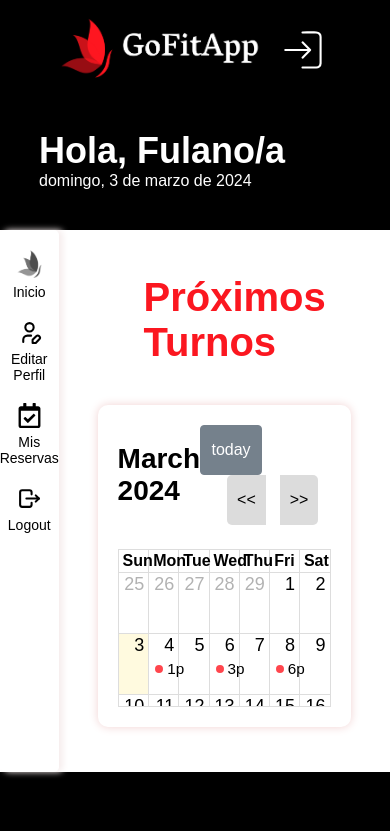
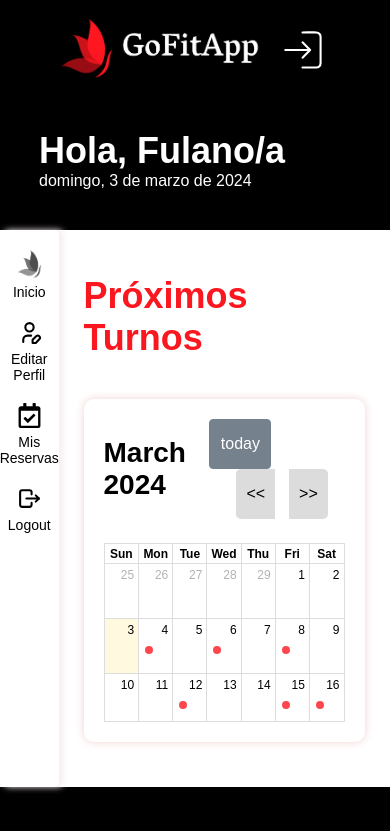
Before and after one commit to Alex420s/C16-74-n-python, a React (Create React App) app in the folder frontend/: page /profesional in a window 390 px wide. Shown: the top 831 px of the page. Built offline with nearby package versions, Linux system fonts and the light colour scheme; the HTML template or start-up script is replaced by a standard one.

Commit message:
profesional responsivo

```diff
--- a/frontend/src/App.js
+++ b/frontend/src/App.js
@@ -24,7 +24,7 @@ function App() {
           <Route path="/nuevo-usuario" element={<User />} />
           <Route path="/nuevo-profesional" element={<Professional />} />
           <Route path="/usuario" element={<UserHome />} />
-          <Route path="/profesional" element={<ProfessionalHome />} /> {/*Falta hacer responsivo */}
+          <Route path="/profesional" element={<ProfessionalHome />} />
           <Route path="/search" element={<Search />} />
           <Route path="/perfilProf" element={<PerfilProf />} />
           <Route path='/check-out' element={<CheckOut />}/>
--- a/frontend/src/stylesheets/ProfessionalPage.css
+++ b/frontend/src/stylesheets/ProfessionalPage.css
@@ -13,12 +13,13 @@
 }
 
 .turnosBox {
-    width: 90%;
+    width: 100%;
     padding: 20px;
     border-style: hidden;
     border-radius: 10px;
     box-shadow: 0px 0px 10px #f1d2d2;
     margin: 20px auto;
+    height: auto;
 }
 
 .fc-button {
@@ -51,3 +52,41 @@
 .fc-toolbar .fc-next-button:hover {
     background-color: red;
 }
+
+@media (max-width: 836px) {
+    .fc-daygrid-day-number{
+        font-size: 12px;
+    }
+
+    .fc-daygrid-day {
+        font-size: 15px;
+    }
+
+    .titulo {
+        margin: 20px auto 40px 0;
+        font-size: 36px;
+    }
+
+}
+
+@media (max-width: 740px) {
+
+    .fc-event-title{
+        display: none;
+    }
+
+    .fc-col-header-cell-cushion{
+        font-size: 12px;
+    }
+}
+
+@media (max-width: 475px) {
+
+    .fc-event-time{
+        display: none;
+    }
+
+    .fc-col-header-cell-cushion{
+        font-size: 12px;
+    }
+}
--- a/frontend/src/stylesheets/Reserva.css
+++ b/frontend/src/stylesheets/Reserva.css
@@ -54,7 +54,7 @@
   width: 130px;
   height: 40px;
   border-style: none;
-  background-color: red;
+  background-color: #fb1720;
   color: white;
   font-size: 16px;
   cursor: pointer;
```
